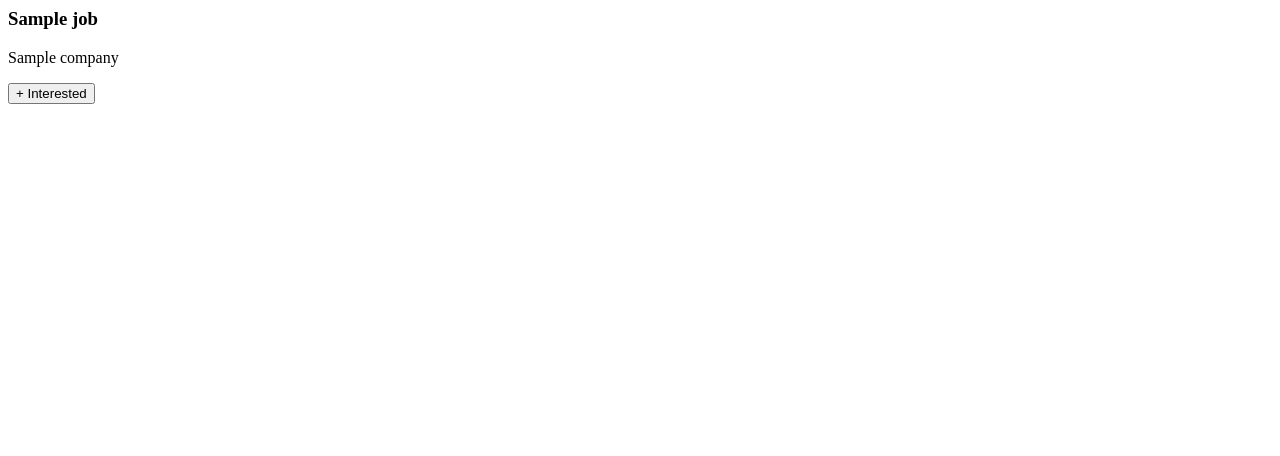
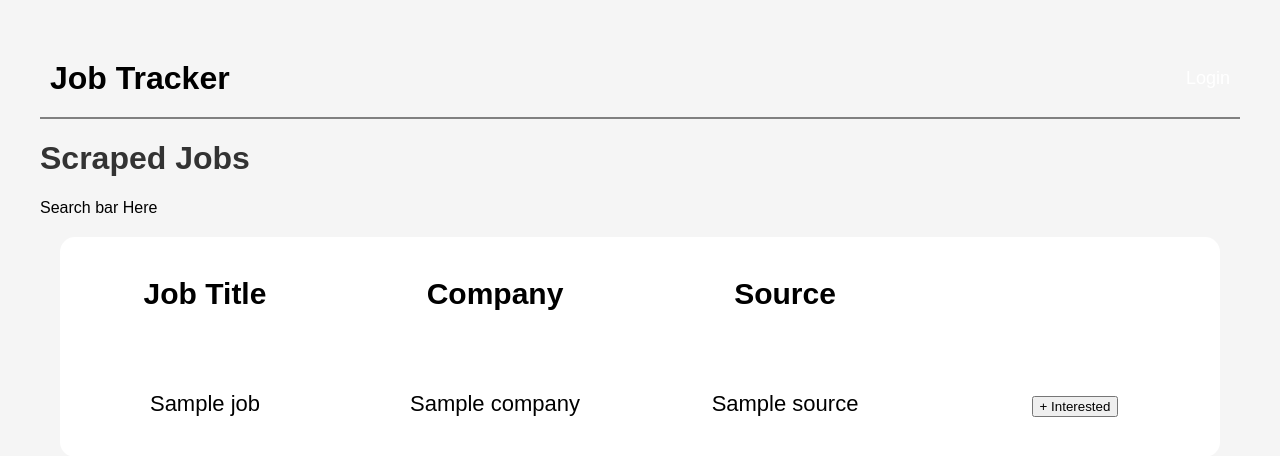
Before and after one commit to Syd7/ITrack, a Django app: template iTrack/dashboard/templates/dashboard/scraped_jobs.html in a window 1280 px wide. Shown: the top 456 px of the page. Run offline with Django 5.2, Linux system fonts and the light colour scheme; the template is opened without the code that fills it: most values are stand-ins (such as "Sample title", 1, 10 or a date in 2020); data that the repository does not hold is empty.

Commit message:
adjusted css for scraped jobs

```diff
--- a/iTrack/dashboard/static/dashboard/styles/design.css
+++ b/iTrack/dashboard/static/dashboard/styles/design.css
@@ -1,3 +1,28 @@
 body { font-family: Arial, sans-serif; margin: 40px; background-color: #f5f5f5; }
 h1 { color: #333; }
 .card { background-color: white; padding: 20px; margin: 10px 0; border-radius: 8px; box-shadow: 0 2px 4px rgba(0,0,0,0.1); }
+
+.jobGrid{
+    display: grid;
+    grid-template-columns: 1fr 1fr 1fr 1fr;
+    border-radius: 15px;
+    overflow: hidden;
+    background: white;
+    margin: 20px;
+}
+
+.jobGrid .jobGridCell, .jobGrid .jobGridCellHeader{
+    display: flex;
+    justify-content: center;
+    align-items: center;
+    text-align: center;
+    font-size: 22px;
+    color: black;
+    padding: 40px;
+    border: 2px black;
+}
+
+.jobGrid .jobGridCellHeader{
+    font-weight: bold;
+    font-size: 30px;
+}
--- a/iTrack/dashboard/templates/dashboard/scraped_jobs.html
+++ b/iTrack/dashboard/templates/dashboard/scraped_jobs.html
@@ -1,11 +1,29 @@
+{% extends "base.html" %}
+{% load static %}
+
+{% block title %}Organizer Information{% endblock %}
+{% block head %}
+<link rel="stylesheet" href="{% static 'dashboard/styles/design.css' %}">
+{% endblock %}
+
+{% block content %}
+<h1>Scraped Jobs</h1>
+<p>Search bar Here</p>
+ <div class="jobGrid">
+  <div class="jobGridCellHeader">Job Title</div>
+  <div class="jobGridCellHeader">Company</div>
+  <div class="jobGridCellHeader">Source</div>
+  <div class="jobGridCellHeader"></div>
+
 {% for job in scraped_jobs %}
-  <div class="job-card">
-    <h3>{{ job.title }}</h3>
-    <p>{{ job.company }}</p>
+    <div class="jobGridCell">{{job.title}}</div>
+    <div class="jobGridCell">{{job.company}}</div>
+    <div class="jobGridCell">{{job.source}}</div>
+    <div class="jobGridCell">   <form method="post" action="{% url 'dashboard:add_job' job.id %}">
+      {% csrf_token %}
+      <button type="submit">+ Interested</button></div>
+{% endfor %}
+</div>
 
-    <form method="post" action="{% url 'dashboard:add_job' job.id %}">
-      {% csrf_token %}
-      <button type="submit">+ Interested</button>
-    </form>
-  </div>
-{% endfor %}
+
+{% endblock %}
```
